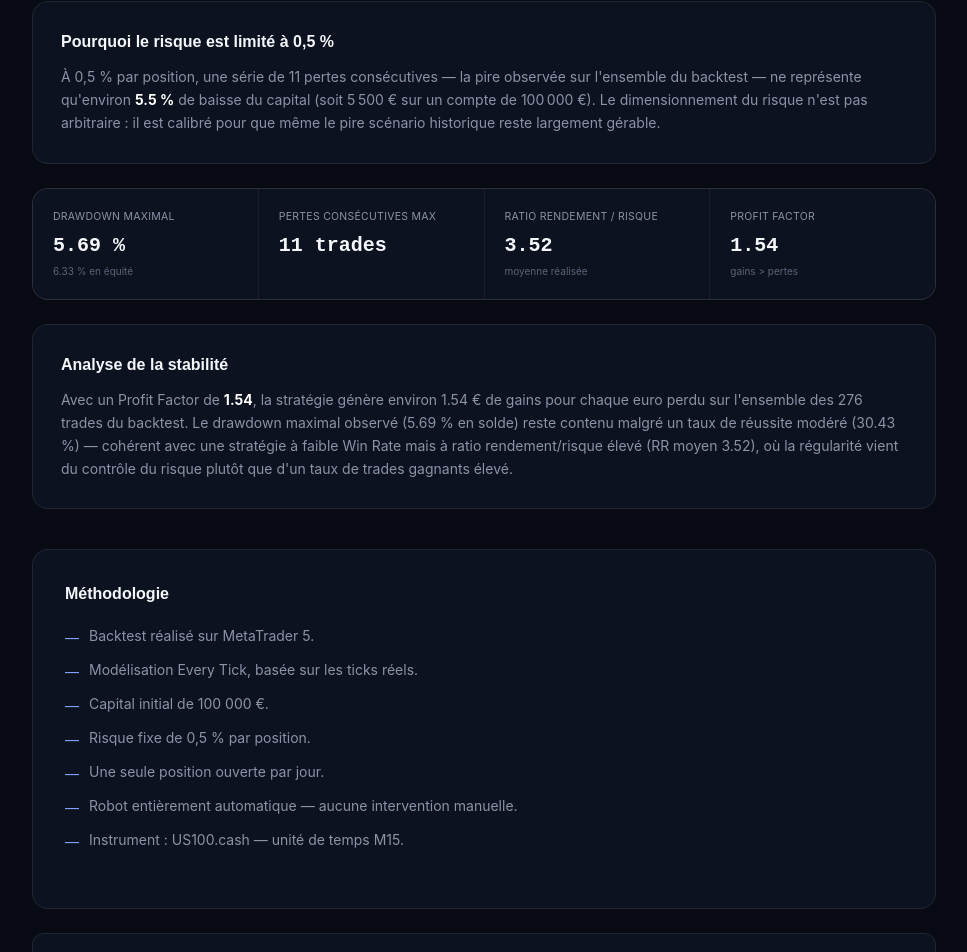
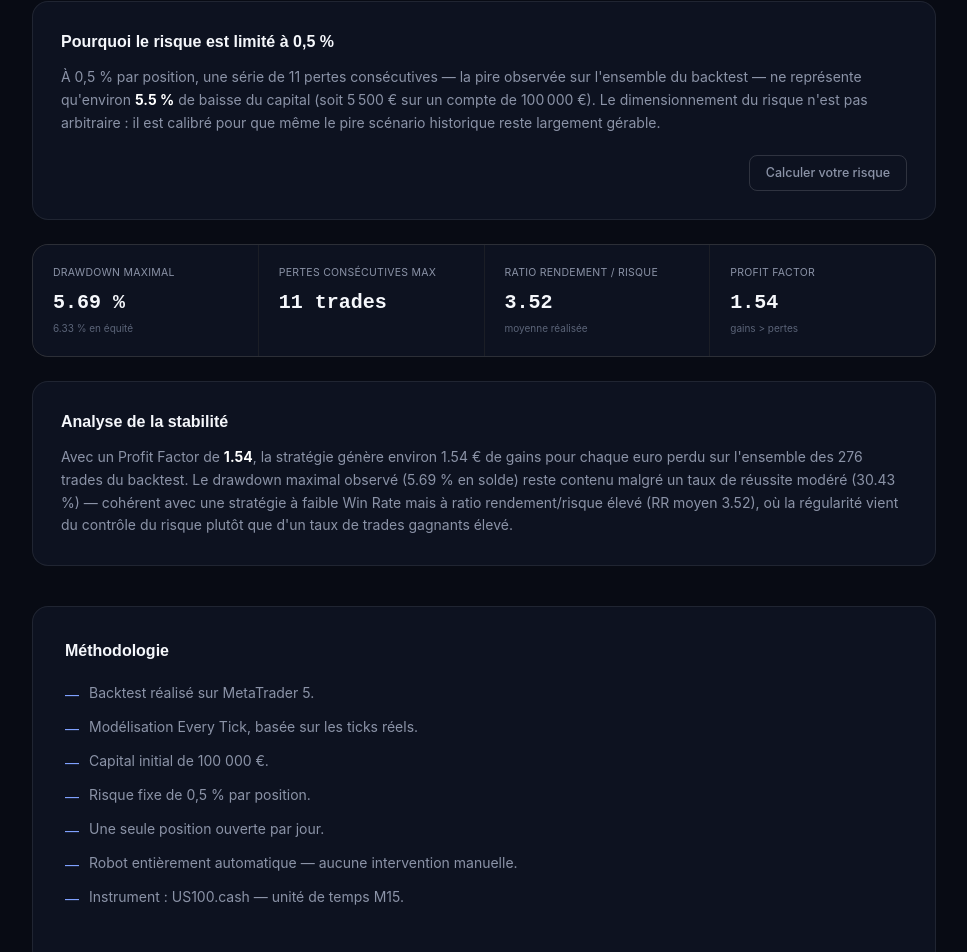
Before and after one commit to Qrypton4/Qrypton-Prenium, a Next.js app: page /performance in a window 1280 px wide. Shown: the part 1741-2693 px from the top of the page, without its empty margins (156-1123 px from the left). Built offline with nearby package versions, Linux system fonts and the light colour scheme; no server answers.

Commit message:
Add link to risk simulator in RiskAnalysis component
Added a link to the risk simulator for user interaction.

```diff
--- a/components/performance/RiskAnalysis.tsx
+++ b/components/performance/RiskAnalysis.tsx
@@ -1,4 +1,5 @@
 import { PerformanceSummary } from "@/lib/performance";
+import Link from "next/link";
 
 export default function RiskAnalysis({ s }: { s: PerformanceSummary }) {
   const worstCaseLoss = s.initialCapital * 0.005 * s.maxConsecutiveLosses;
@@ -17,7 +18,14 @@ export default function RiskAnalysis({ s }: { s: PerformanceSummary }) {
           {s.initialCapital.toLocaleString("fr-FR")} €). Le dimensionnement du risque n&apos;est pas
           arbitraire : il est calibré pour que même le pire scénario historique reste largement
           gérable.
-        </p>
+        </p><div className="flex justify-end mt-5">
+  <Link
+    href="/#risk-simulator"
+    className="px-4 py-2 rounded-lg text-[12.5px] font-medium border border-line-strong text-muted hover:bg-white/5 hover:border-blue-soft hover:text-blue-soft transition"
+  >
+    Calculer votre risque
+  </Link>
+</div>
       </div>
 
       {/* Chiffres clés */}
```
